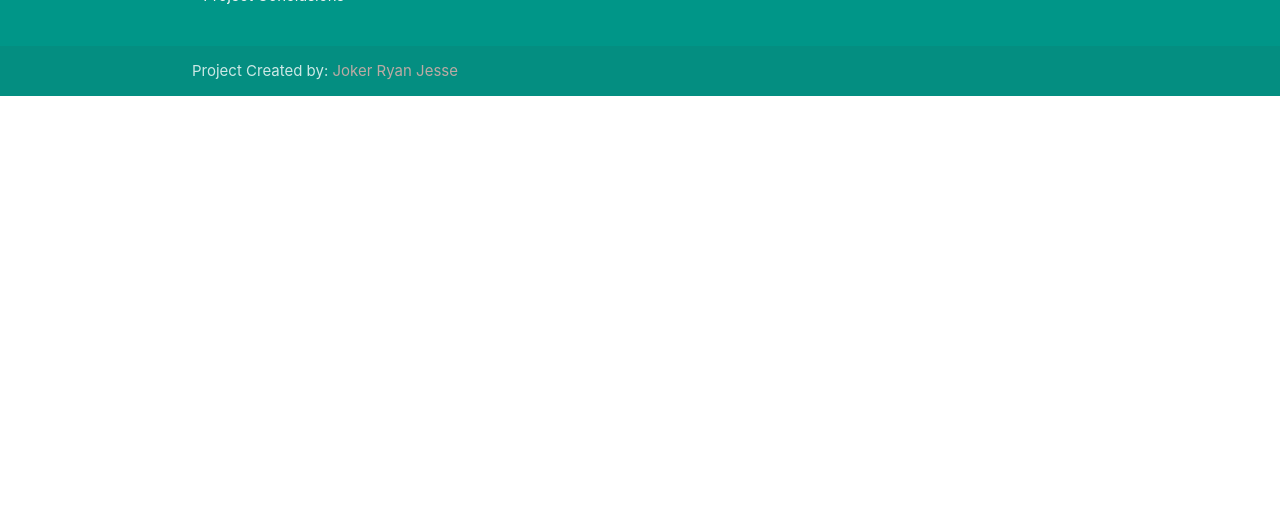
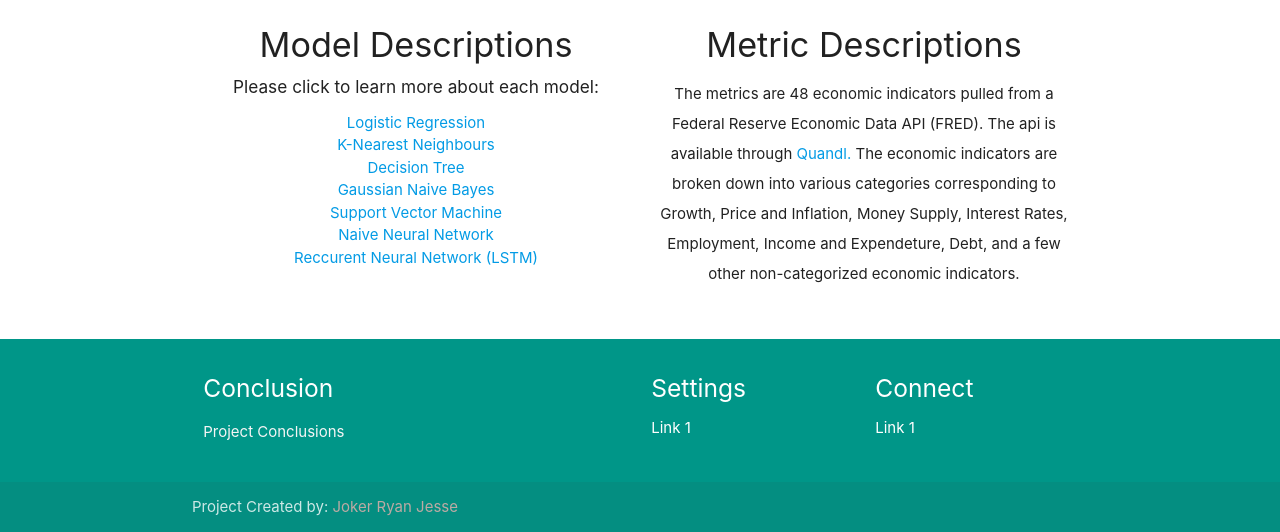
Before and after one commit to DataNoob0723/interest_rate_analysis, a Flask app: page / in a window 1280 px wide. Shown: the part 1459-1991 px from the top of the page. Before the commit the page ends 1555 px from the top, so only its background shows below. Run offline with Flask 2, Linux system fonts and the light colour scheme; some libraries are stand-ins or nearby versions.

Commit message:
possible changes to layout

```diff
--- a/static/js/app.js
+++ b/static/js/app.js
@@ -31,5 +31,7 @@ function returnData(e){
     .then(response => response.json())
     .then(data => {
     console.log(data)
+
+
       })
 }
--- a/templates/index.html
+++ b/templates/index.html
@@ -20,13 +20,12 @@
     <div class="nav-wrapper container">
     </div>
   </nav>
-
-  <div id="index-banner" class="parallax-container">
+  <h2 class="header center teal-text">Predicting Changes in the Fed Rate</h2>
+  <div id="index-banner" class="parallax-container valign-wrapper">
     <div class="section no-pad-bot">
       <div class="container"><br><br>
-        <h1 class="header center blue-text">Predicting Changes in the Fed Rate</h1>
         <div class="row center">
-          <h5 class="header col s12 blue-text text-lighten-2">Do these 48 economic indicators influence the Fed Rate?</h5>
+          <h5 class="header col s12 teal-text">Do these 48 economic indicators influence the Fed Rate?</h5>
         </div><br><br>
       </div>
     </div>
@@ -160,7 +159,7 @@
     <div class="section no-pad-bot">
       <div class="container">
         <div class="row center">
-          <h5 class="header col s12 light">Project Findings</h5>
+          <h5 class="header col s12 light ">Resources</h5>
         </div>
       </div>
     </div>
@@ -177,6 +176,33 @@
           <p class="left-align light">Lorem ipsum dolor sit amet, consectetur adipiscing elit. Nullam scelerisque id nunc nec volutpat. Etiam pellentesque tristique arcu, non consequat magna fermentum ac. Cras ut ultricies eros. Maecenas eros justo, ullamcorper a sapien id, viverra ultrices eros. Morbi sem neque, posuere et pretium eget, bibendum sollicitudin lacus. Aliquam eleifend sollicitudin diam, eu mattis nisl maximus sed. Nulla imperdiet semper molestie. Morbi massa odio, condimentum sed ipsum ac, gravida ultrices erat. Nullam eget dignissim mauris, non tristique erat. Vestibulum ante ipsum primis in faucibus orci luctus et ultrices posuere cubilia Curae;</p>
         </div>
       </div>
+
+      <div class="row">
+        <div class="col m6 center">
+          <h4>Model Descriptions</h4>
+          <h6>Please click to learn more about each model:</h6>
+          <ul>
+            <li><a href="https://www.youtube.com/watch?v=7qJ7GksOXoA", target="blank_">Logistic Regression</a></li>
+            <li><a href="https://www.youtube.com/watch?v=MDniRwXizWo", target="blank_">K-Nearest Neighbours</a></li>
+            <li><a href="https://www.youtube.com/watch?v=DCZ3tsQIoGU", target="blank_">Decision Tree</a></li>
+            <li><a href="https://www.youtube.com/watch?v=CPqOCI0ahss", target="blank_">Gaussian Naive Bayes</a></li>
+            <li><a href="https://www.youtube.com/watch?v=Y6RRHw9uN9o", target="blank_">Support Vector Machine</a></li>
+            <li><a href="https://www.youtube.com/watch?v=GQVLl0RqpSs", target="blank_">Naive Neural Network</a></li>
+            <li><a href="https://www.youtube.com/watch?v=2GNbIKTKCfE", target="blank_">Reccurent Neural Network (LSTM)</a></li>
+          </ul>
+        </div>
+
+        <div class="col m6 center">
+          <h4>Metric Descriptions</h4>
+          <p>The metrics are 48 economic indicators pulled from a Federal Reserve Economic Data API (FRED). The api is
+            available through <a href="https://www.quandl.com/data/FRED-Federal-Reserve-Economic-Data/documentation", target="blank_">
+            Quandl.</a> The economic indicators are broken down into various categories corresponding to Growth, Price and
+            Inflation, Money Supply, Interest Rates, Employment, Income and Expendeture, Debt, and a few other
+            non-categorized economic indicators.
+          </p>
+        </div>
+      </div>
+
 
     </div>
   </div>
```
Also changed, not shown: README.md.
